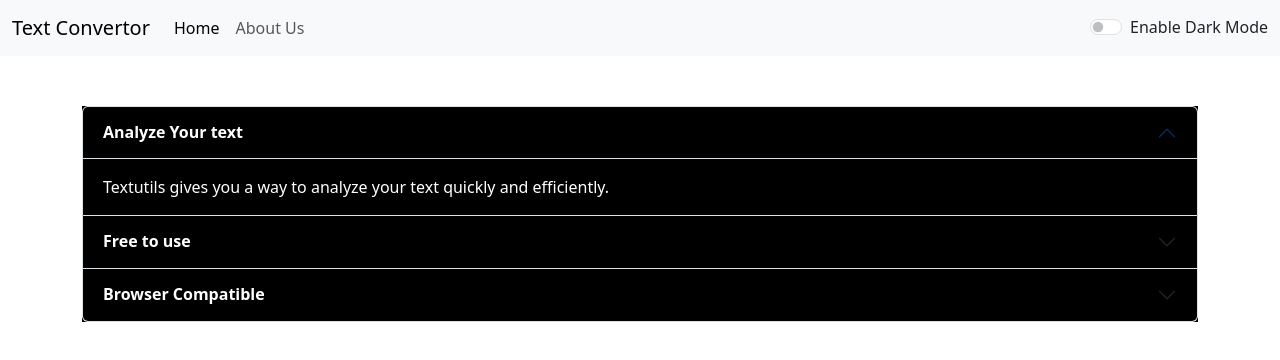
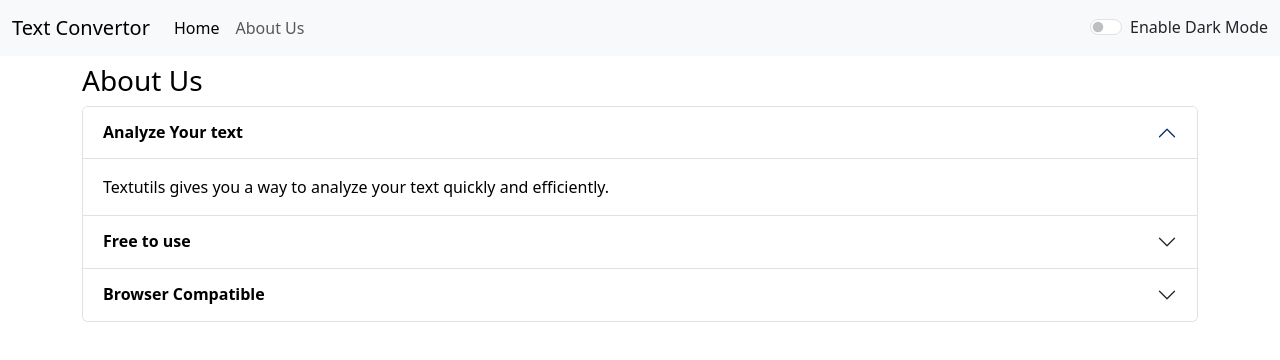
Before and after one commit to sumitgit3/TextUtility, a React (Create React App) app: page /about in a window 1280 px wide. Shown: the top 360 px of the page. Built offline with nearby package versions, Linux system fonts and the light colour scheme.

Commit message:
props passed to About.js

```diff
--- a/src/App.js
+++ b/src/App.js
@@ -40,7 +40,7 @@ function App() {
         <Alert alert={alert} />
         <Routes>
           <Route  path='/' element={<TextArea heading="Enter your text here" mode={theme} showAlert={showAlert} />} />
-          <Route  path='/about' element={<About />} />
+          <Route  path='/about' element={<About mode={theme} />} />
         </Routes>
 
       </BrowserRouter>
```
